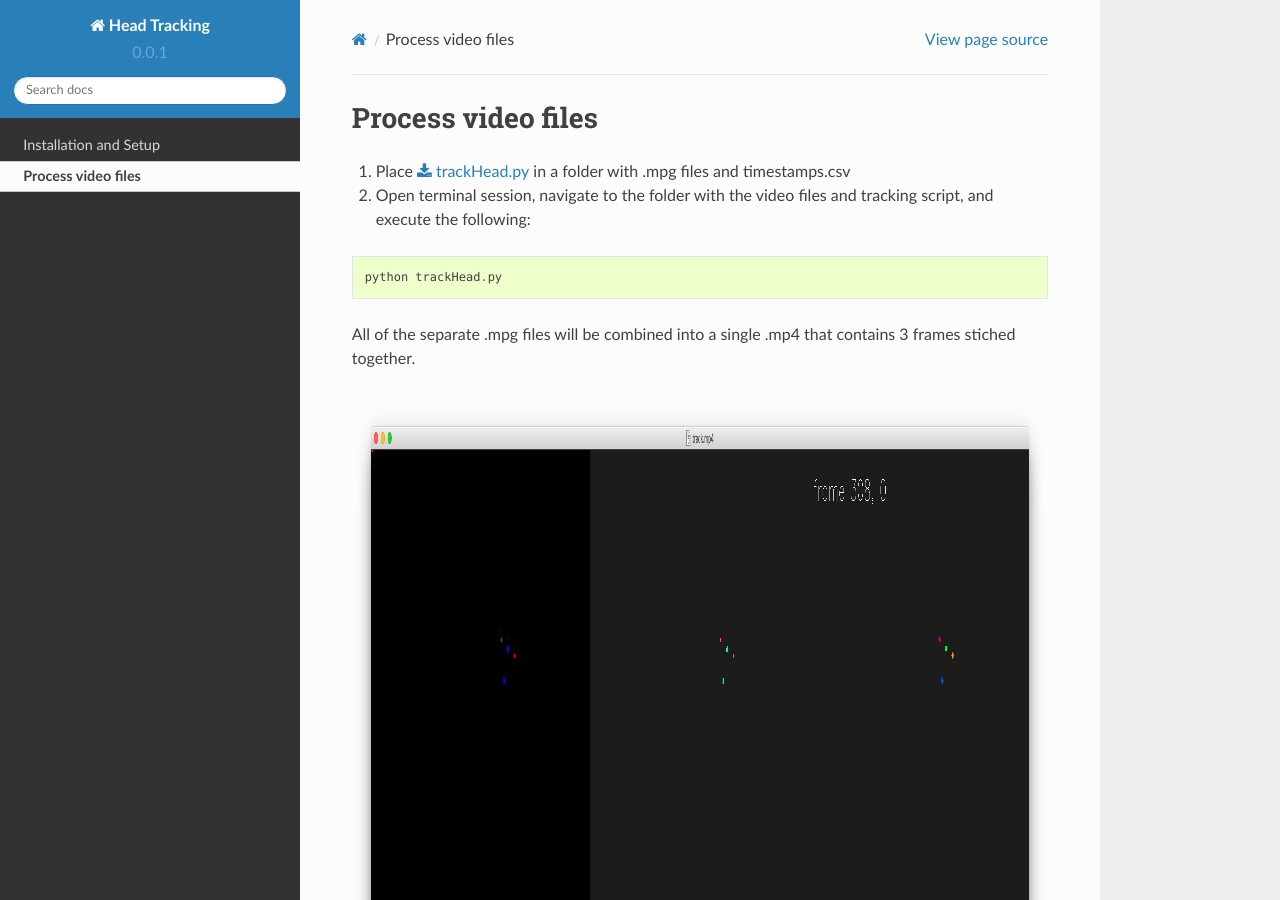
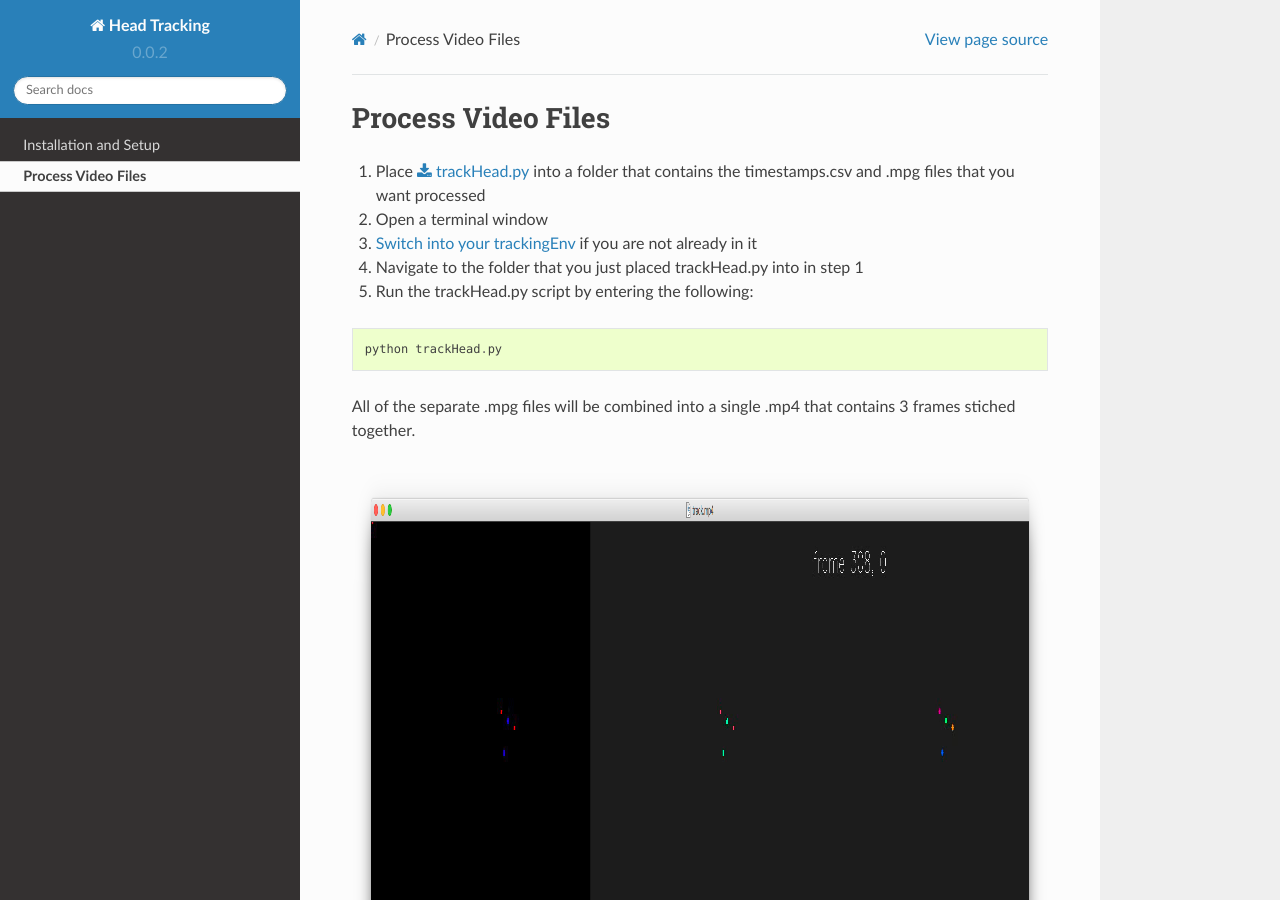
Before and after one commit to alustig3/head-tracking, a Sphinx documentation site: the page built from Docs/tracking/tracking.rst, in a window 1280 px wide and 900 px high. Built offline with Sphinx 7.4.7 and the Read the Docs theme 2.0.0, drawn with Linux system fonts in a browser that asks for light colours.

Commit message:
Cleaned up documentation wording.

```diff
--- a/Docs/conf.py
+++ b/Docs/conf.py
@@ -66,9 +66,9 @@ author = 'Andy Lustig'
 # built documents.
 #
 # The short X.Y version.
-version = '0.0.1'
+version = '0.0.2'
 # The full version, including alpha/beta/rc tags.
-release = '0.0.1'
+release = '0.0.2'
 
 # The language for content autogenerated by Sphinx. Refer to documentation
 # for a list of supported languages.
--- a/Docs/tracking/tracking.rst
+++ b/Docs/tracking/tracking.rst
@@ -1,8 +1,10 @@
-Process video files
+Process Video Files
 ===================
-
-1. Place :download:`trackHead.py<../../trackHead.py>` in a folder with .mpg files and timestamps.csv
-2. Open terminal session, navigate to the folder with the video files and tracking script, and execute the following:
+#. Place :download:`trackHead.py<../../trackHead.py>` into a folder that contains the timestamps.csv and .mpg files that you want processed
+#. Open a terminal window
+#. :ref:`Switch into your trackingEnv<switch>` if you are not already in it
+#. Navigate to the folder that you just placed trackHead.py into in step 1
+#. Run the trackHead.py script by entering the following:
 
 .. code::
 
```
Also changed, not shown: Docs/setup/setup.rst (+6 -2 lines), 17 other files.
